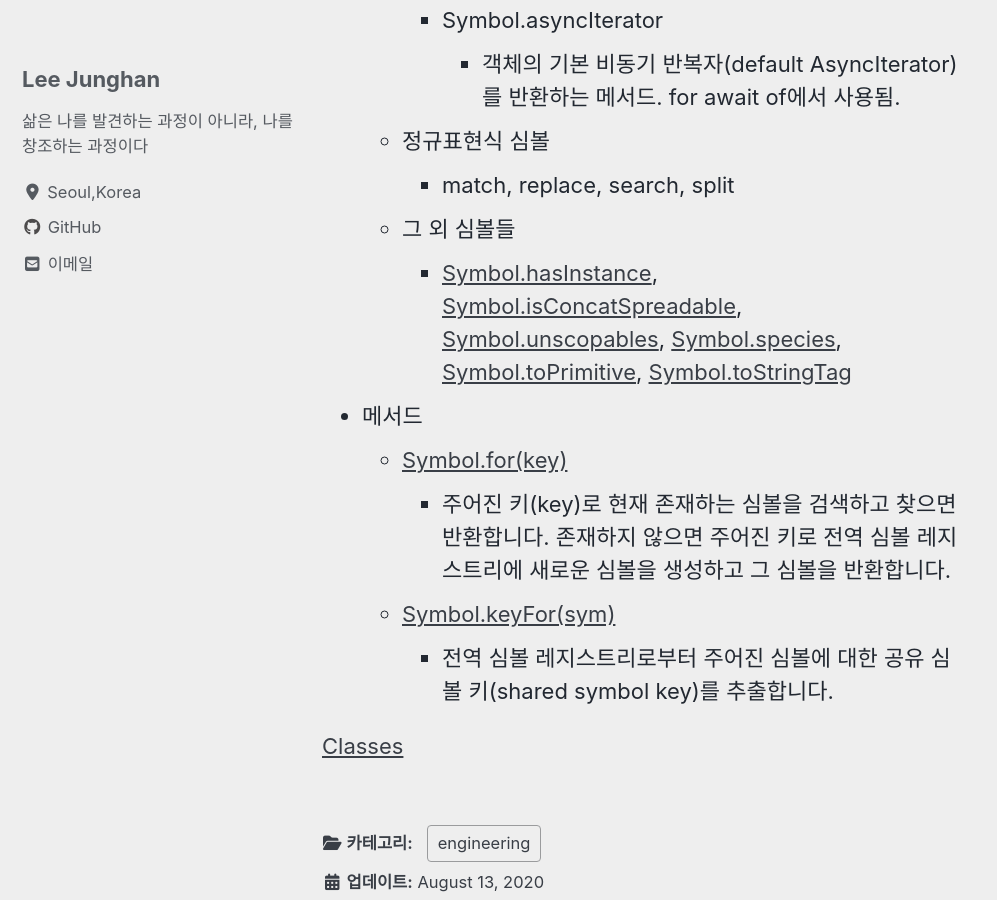
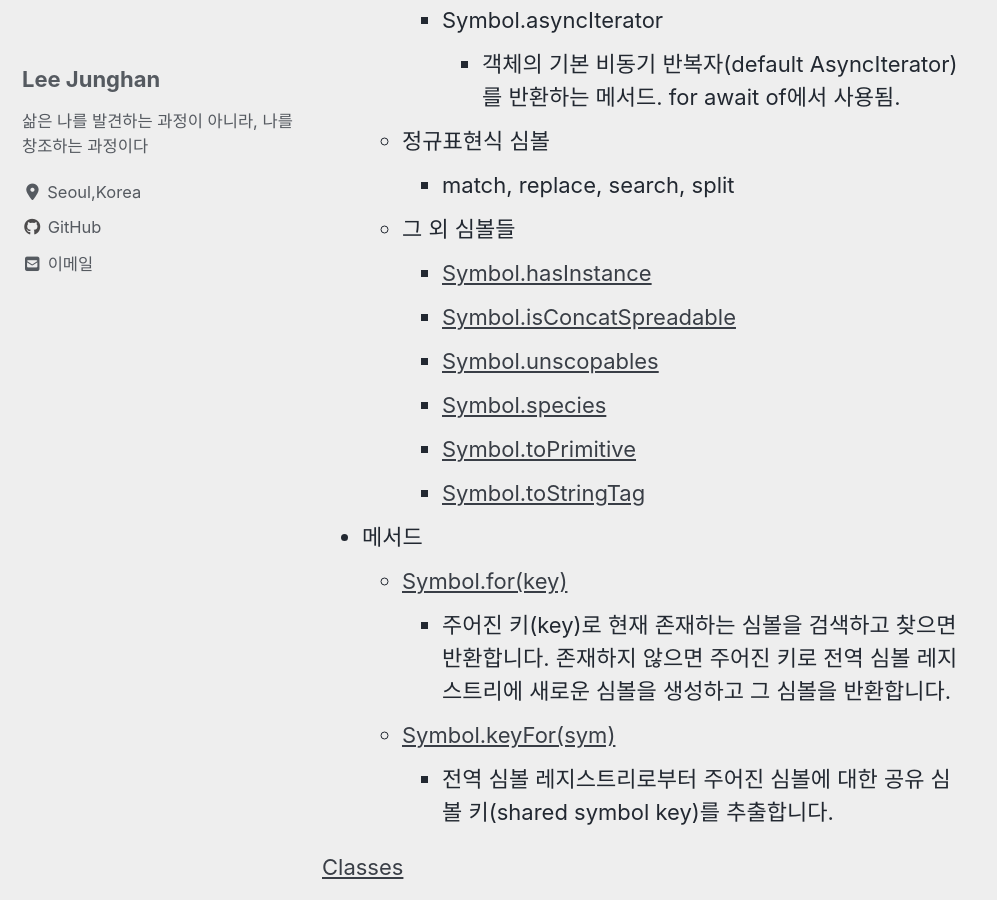
Before and after one commit to toyjhlee/toyjhlee.github.com, a Jekyll site: the page built from _posts/2020-08-13-Standard built-in objects.md, in a window 1280 px wide and 900 px high, scrolled down 15281 px. Shown: the whole window, without its empty margins (0-997 px from the left). Built offline with Jekyll 4.4.1, drawn with Linux system fonts in a browser that asks for light colours; cached includes are drawn as plain includes; nearby versions of some CDN libraries.

Commit message:
docs: add newline

```diff
--- a/_posts/2020-08-13-Standard built-in objects.md
+++ b/_posts/2020-08-13-Standard built-in objects.md
@@ -379,7 +379,12 @@ console.log(Symbol('foo') === Symbol('foo'));
     -   정규표현식 심볼
         -   match, replace, search, split
     -   그 외 심볼들
-        -   [Symbol.hasInstance](https://developer.mozilla.org/ko/docs/Web/JavaScript/Reference/Global_Objects/Symbol/hasInstance), [Symbol.isConcatSpreadable](https://developer.mozilla.org/ko/docs/Web/JavaScript/Reference/Global_Objects/Symbol/isConcatSpreadable), [Symbol.unscopables](https://developer.mozilla.org/ko/docs/Web/JavaScript/Reference/Global_Objects/Symbol/unscopables), [Symbol.species](https://developer.mozilla.org/ko/docs/Web/JavaScript/Reference/Global_Objects/Symbol/species), [Symbol.toPrimitive](https://developer.mozilla.org/ko/docs/Web/JavaScript/Reference/Global_Objects/Symbol/toPrimitive), [Symbol.toStringTag](https://developer.mozilla.org/ko/docs/Web/JavaScript/Reference/Global_Objects/Symbol/toStringTag)
+        -   [Symbol.hasInstance](https://developer.mozilla.org/ko/docs/Web/JavaScript/Reference/Global_Objects/Symbol/hasInstance)
+        -   [Symbol.isConcatSpreadable](https://developer.mozilla.org/ko/docs/Web/JavaScript/Reference/Global_Objects/Symbol/isConcatSpreadable)
+        -   [Symbol.unscopables](https://developer.mozilla.org/ko/docs/Web/JavaScript/Reference/Global_Objects/Symbol/unscopables)
+        -   [Symbol.species](https://developer.mozilla.org/ko/docs/Web/JavaScript/Reference/Global_Objects/Symbol/species)
+        -   [Symbol.toPrimitive](https://developer.mozilla.org/ko/docs/Web/JavaScript/Reference/Global_Objects/Symbol/toPrimitive)
+        -   [Symbol.toStringTag](https://developer.mozilla.org/ko/docs/Web/JavaScript/Reference/Global_Objects/Symbol/toStringTag)
 -   메서드
     -   [Symbol.for(key)](https://developer.mozilla.org/ko/docs/Web/JavaScript/Reference/Global_Objects/Symbol/for)
         -   주어진 키(key)로 현재 존재하는 심볼을 검색하고 찾으면 반환합니다. 존재하지 않으면 주어진 키로 전역 심볼 레지스트리에 새로운 심볼을 생성하고 그 심볼을 반환합니다.
```
